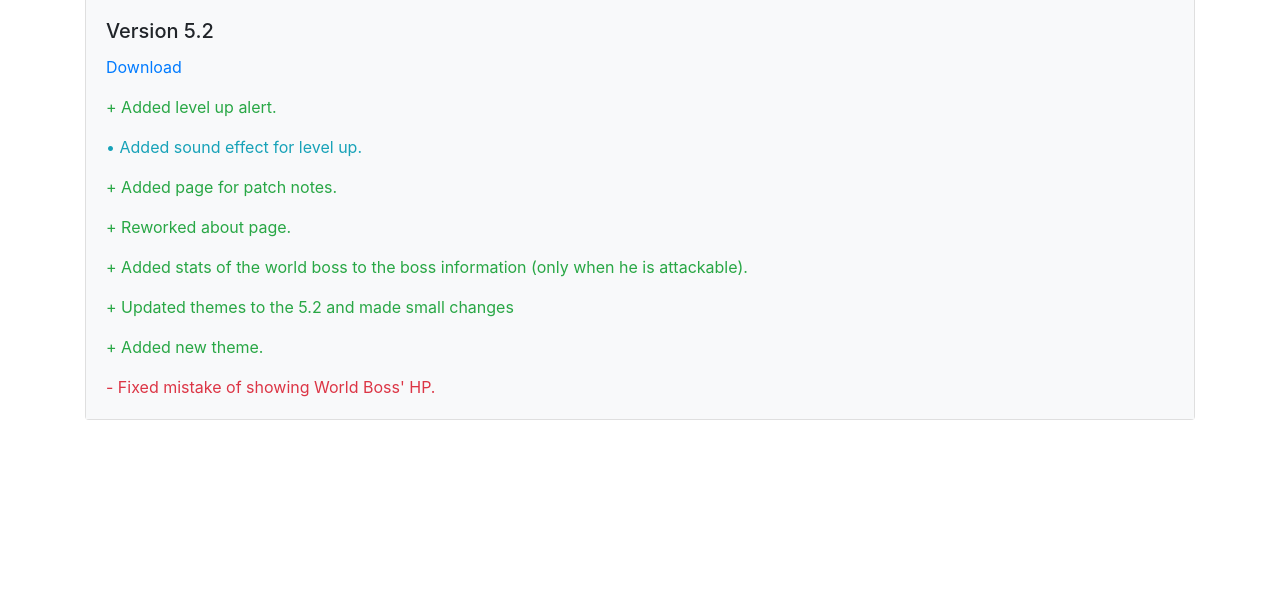
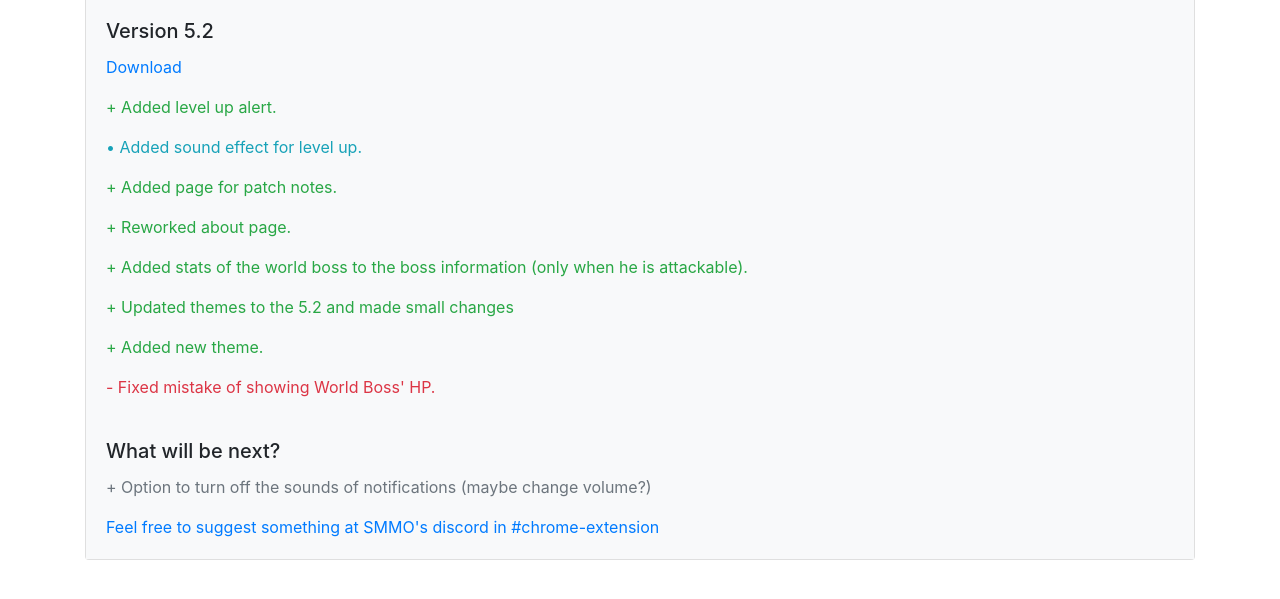
Before and after one commit to ImY0mu/imY0mu.github.io, a plain HTML site: page notes.html in a window 1280 px wide. Shown: the part 73-672 px from the top of the page. Drawn offline with Linux system fonts and the light colour scheme.

Commit message:
Update notes.html

```diff
--- a/notes.html
+++ b/notes.html
@@ -24,6 +24,11 @@
           <p class="card-text text-success">+ Added new theme.</p>
           <p class="card-text text-danger">- Fixed mistake of showing World Boss' HP.</p>
         </div>
+        <div class="card-body bg-light">
+          <h5 class="card-title">What will be next?</h5>
+          <p class="card-text text-secondary">+ Option to turn off the sounds of notifications (maybe change volume?)</p>
+          <p class="card-text text-primary">Feel free to suggest something at SMMO's discord in #chrome-extension</p>
+        </div>
       </div>
     </div>
   </body>
```
